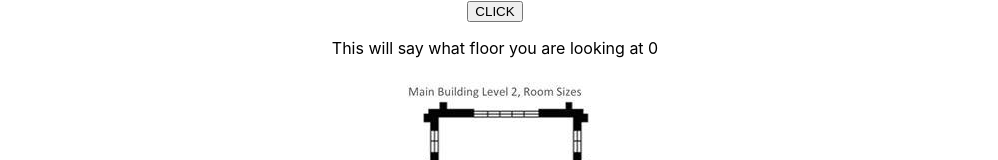
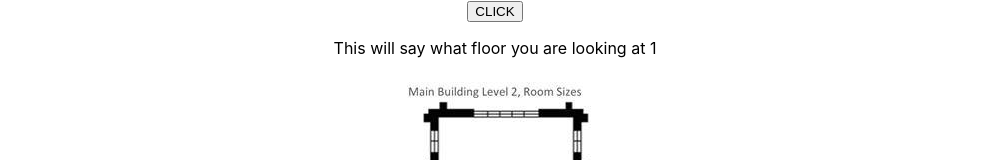
Before and after one commit to maxcaddie/room-viewer, a React (Create React App) app: page / in a window 1280 px wide. Shown: the top 160 px of the page, without its empty margins (145-1143 px from the left). Built offline with nearby package versions, Linux system fonts and the light colour scheme.

Commit message:
Got floor count reduxed

```diff
--- a/src/Map/Map.tsx
+++ b/src/Map/Map.tsx
@@ -3,6 +3,7 @@ import { store, changeFloor } from "../State";
 
 //Externals
 import React, { useState } from "react";
+import { useSelector } from "react-redux";
 
 interface IMapProps {
   floor?: string;
@@ -17,8 +18,8 @@ const Map: React.FC = () => {
 
   return (
     <React.Fragment>
-      <button onClick={() => inc(count, setCount)}>CLICK</button>
-      <p className="floor">This will say what floor you are looking at {count}</p>
+      <button onClick={() => store.dispatch(changeFloor())}>CLICK</button>
+      <p className="floor">This will say what floor you are looking at {useSelector(store.getState)}</p>
       <img src="./floors/MB2.jpg" alt="A floor" />
     </React.Fragment>
   );
--- a/src/State.tsx
+++ b/src/State.tsx
@@ -11,14 +11,14 @@ export function changeFloor() {
 }
 
 //Reducer
-const floor = (state = 0, action: any) => {
+const floor = (floor = 0, action: any) => {
   switch (action.type) {
     case "CHANGEFLOOR":
-      state = state + 1;
-      return state;
+      floor = floor + 1;
+      return floor;
 
     default:
-      return state;
+      return floor;
   }
 };
 
@@ -27,6 +27,6 @@ export const store = createStore(
   compose((window as any).__REDUX_DEVTOOLS_EXTENSION__ && (window as any).__REDUX_DEVTOOLS_EXTENSION__())
 );
 
-store.subscribe(() => console.log(store.getState()));
+// store.subscribe(() => console.log(store.getState()));
 
 store.dispatch(changeFloor());
```
